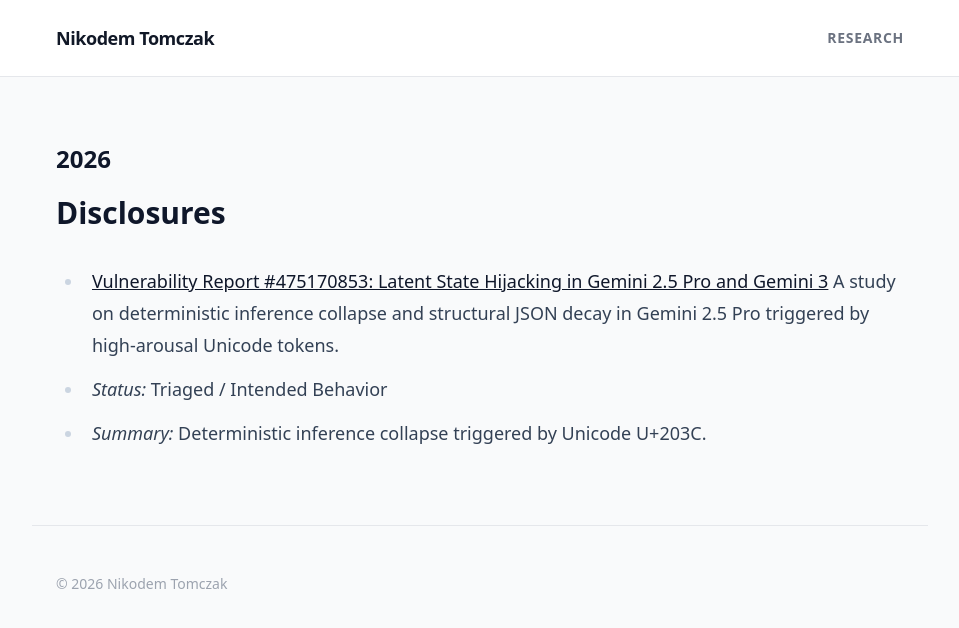
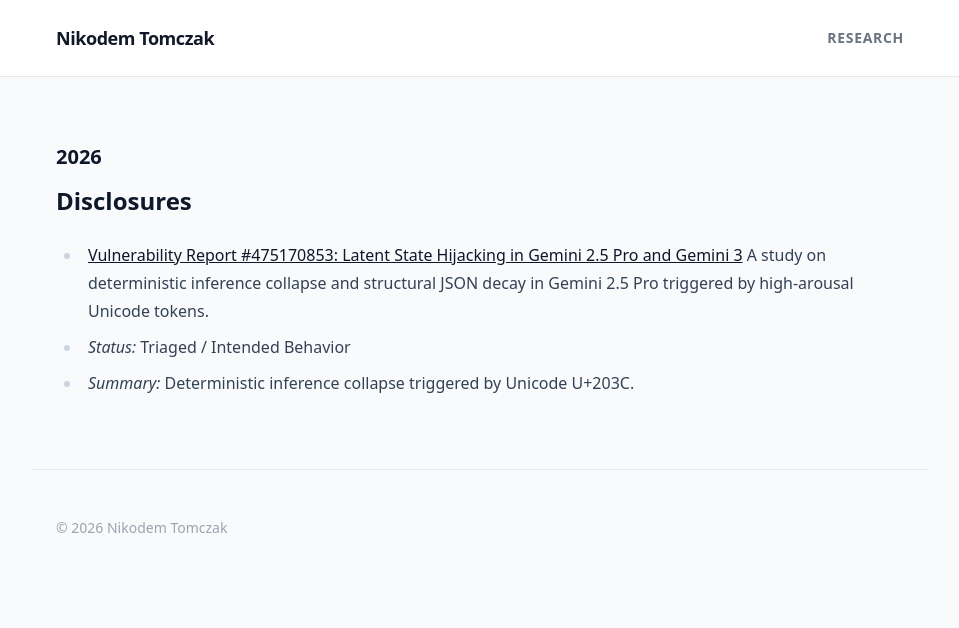
Before and after one commit to softmatsg/Notes-and-disclosures, a Jekyll site: the page built from index.md, in a window 1280 px wide. Shown: the top 628 px of the page, without its empty margins (160-1119 px from the left). Built offline with Jekyll 4.4.1, drawn with Linux system fonts in a browser that asks for light colours; nearby versions of some CDN libraries.

Commit message:
Change article class from lg:prose-lg to lg:prose-base

```diff
--- a/_layouts/default.html
+++ b/_layouts/default.html
@@ -30,7 +30,7 @@
     </header>
 
     <main class="max-w-4xl mx-auto px-6 py-16">
-        <article class="prose prose-slate lg:prose-lg max-w-none">
+        <article class="prose prose-slate lg:prose-base max-w-none">
             {{ content }}
         </article>
     </main>
```
